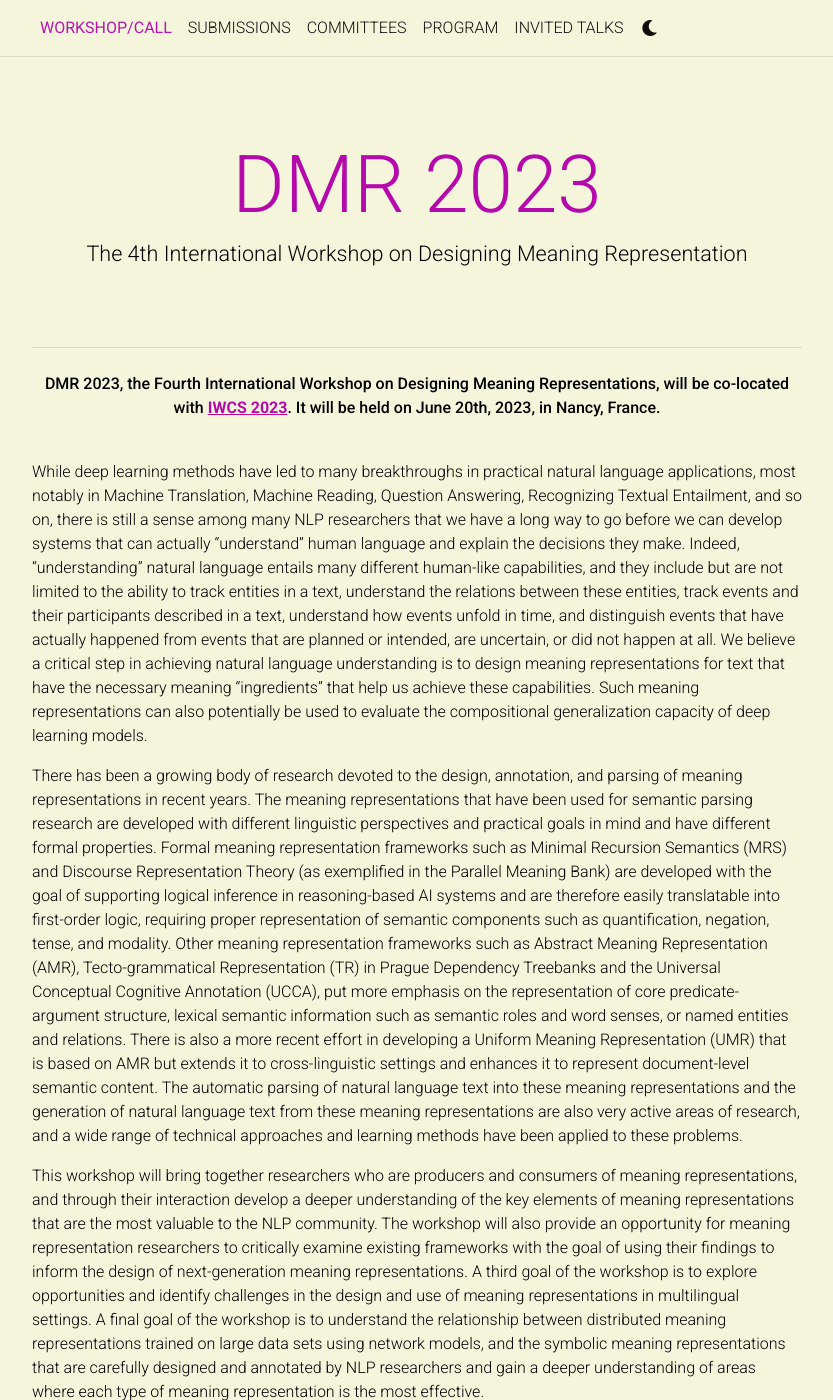
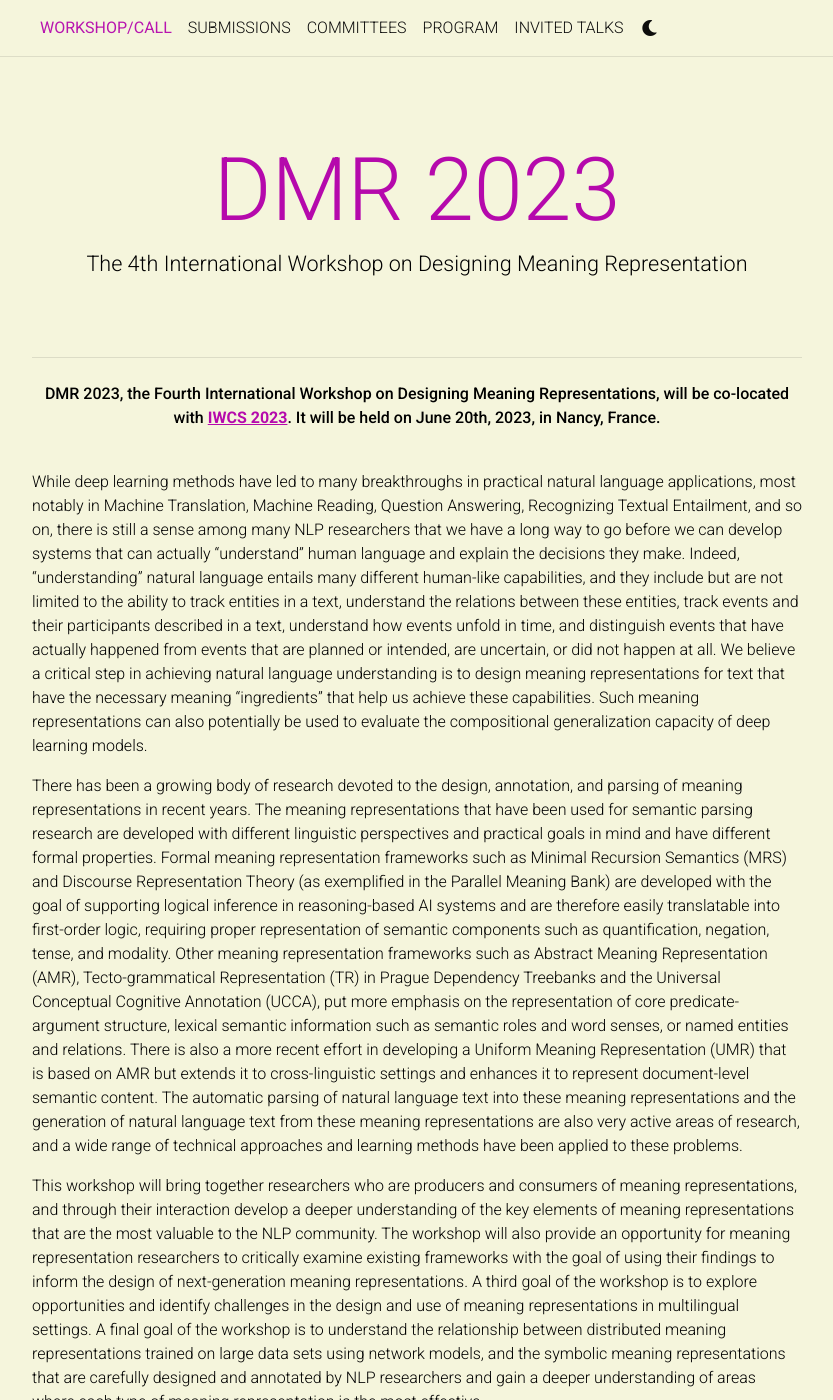
Before and after one commit to nschneid/DMR2023.github.io, a Jekyll site: the page built from _pages/about.md, in a window 1280 px wide and 1400 px high. Shown: the whole window, without its empty margins (223-1056 px from the left). Built offline with Jekyll 4.4.1, drawn with Linux system fonts in a browser that asks for light colours; comment, search, counter and statistics services are not loaded; a style sheet for code colours, icons or effects is not loaded.

Commit message:
Update _base.scss
v3.2

```diff
--- a/_sass/_base.scss
+++ b/_sass/_base.scss
@@ -340,7 +340,7 @@ footer.sticky-bottom {
   padding-bottom: 3rem;
   h1 {
     color: var(--global-theme-color);
-    font-size: 5rem;
+    font-size: calc(1.5rem + 5vw);
   }
   h5 {
     color: var(--global-text-color);
```
